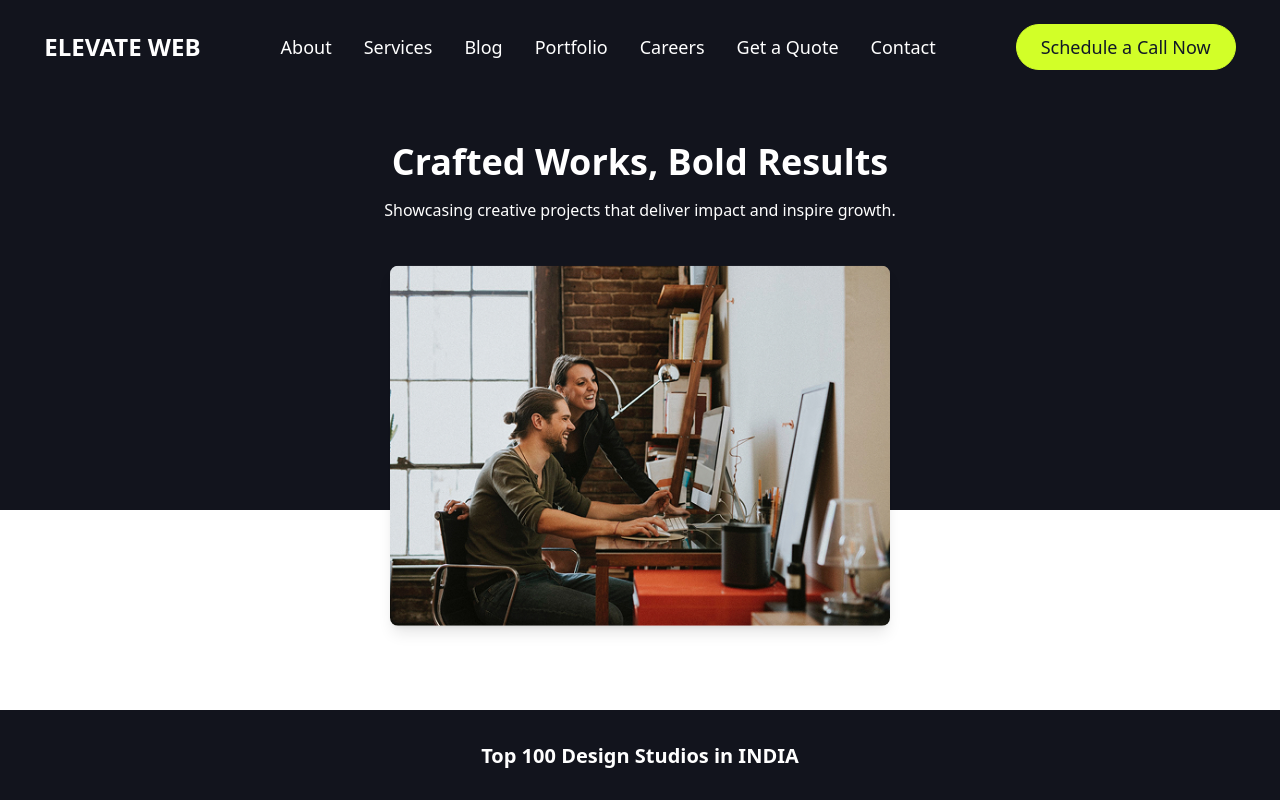
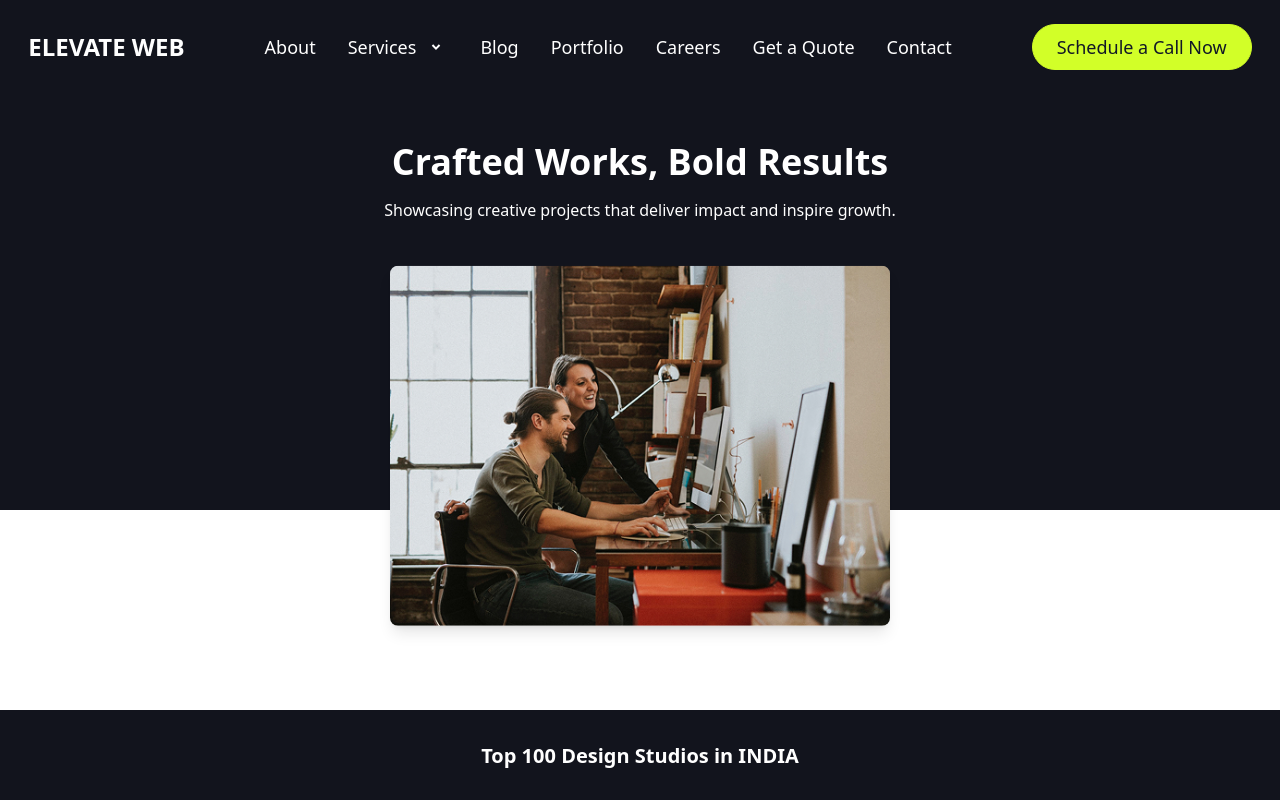
Before and after one commit to akashjadhav09/ElevateWeb, a React (Vite) app: page / in a window 1280 px wide. Shown: the top 800 px of the page. Built offline with nearby package versions, Linux system fonts and the light colour scheme.

Commit message:
Update Navbar.jsx

```diff
--- a/src/navbar/Navbar.jsx
+++ b/src/navbar/Navbar.jsx
@@ -1,19 +1,22 @@
 import React from "react";
+import { RiArrowDropDownLine } from "react-icons/ri";
+// import { RiArrowDropUpLine } from "react-icons/ri";
 
 export default function Navbar(){
     return(
       <div className="navbar-wrapper__main">
         <div className="navbar-wrapper__outer">
-
-    {/* Top Section - Black Background */}
           <div className="navbar-wrapper__inner bg-[#12141d] text-white relative pb-72 px-6">
-      {/* Navbar */}
             <div className="navbar-top__section flex items-center justify-center flex-wrap gap-20 pt-6 pb-8">
               <div className="navbar-logo text-2xl font-semibold">ELEVATE WEB</div>
 
               <div className="navbar-links__section cursor-pointer flex items-center flex-wrap justify-center gap-8 text-lg">
                 <p className="link">About</p>
-          <p className="link">Services</p>
+                <p className="link flex items-center justify-center gap-2">Services
+
+                    <RiArrowDropDownLine className="text-2xl"/>
+
+                </p>
                 <p className="link">Blog</p>
                 <p className="link">Portfolio</p>
                 <p className="link">Careers</p>
@@ -26,7 +29,6 @@ export default function Navbar(){
               </button>
             </div>
 
-      {/* Content + Image */}
             <div className="navbar-content-section__outer flex flex-col items-center relative mt-10">
               <div className="navbar-content__section z-10 text-center max-w-2xl px-4">
                 <div className="title-text text-4xl font-bold mb-4">
@@ -37,7 +39,6 @@ export default function Navbar(){
                 </div>
               </div>
 
-        {/* Half-overlap Image */}
               <div className="navbar-image__section absolute top-full -translate-y-1/2 z-20 mt-56">
                 <img
                   className="navbar-image w-[500px] object-cover rounded-lg shadow-lg"
@@ -48,7 +49,6 @@ export default function Navbar(){
             </div>
           </div>
 
-    {/* Bottom Section - White Background */}
           <div className="navbar-bottom-wapper bg-white h-[200px] relative z-10"></div>
         </div>
       </div>
```
Lines whose indentation alone changed are shown as unchanged.
